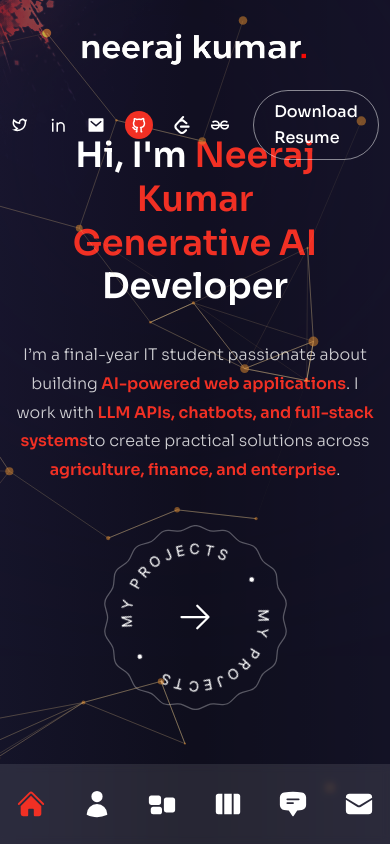
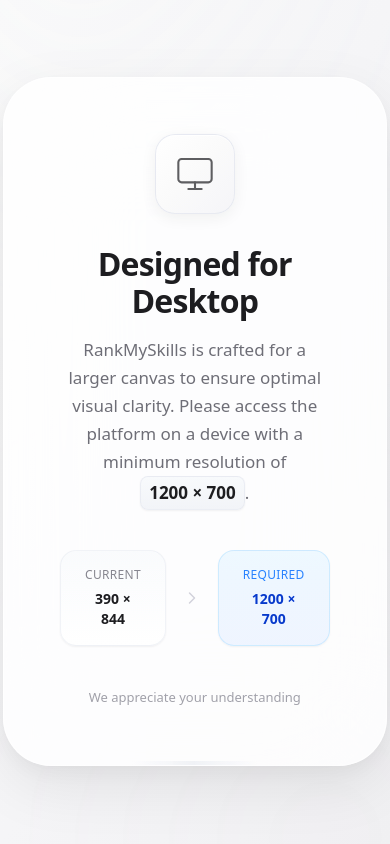
Before and after one commit to Neerajkumar151/Portfolio, a Next.js app: page / in a window 390 px wide. Built offline with nearby package versions, Linux system fonts and the light colour scheme.

Commit message:
screen size adjustment

```diff
--- /dev/null
+++ b/components/ScreenGuard.jsx
@@ -0,0 +1,188 @@
+import { useEffect, useState } from "react";
+
+export default function ScreenGuard({ children }) {
+  const MIN_WIDTH = 1200;
+  const MIN_HEIGHT = 700;
+
+  const [isAllowed, setIsAllowed] = useState(true);
+  const [isMounted, setIsMounted] = useState(false);
+  const [windowSize, setWindowSize] = useState({ width: 0, height: 0 });
+
+  useEffect(() => {
+    setIsMounted(true);
+
+    const checkScreen = () => {
+      const width = window.innerWidth;
+      const height = window.innerHeight;
+      const valid = width >= MIN_WIDTH && height >= MIN_HEIGHT;
+
+      setIsAllowed(valid);
+      setWindowSize({ width, height });
+    };
+
+    checkScreen();
+
+    window.addEventListener("resize", checkScreen);
+    return () => window.removeEventListener("resize", checkScreen);
+  }, []);
+
+  if (!isMounted) return null;
+
+  if (!isAllowed) {
+    return (
+      <div className="relative h-screen w-screen overflow-hidden flex items-center justify-center bg-gradient-to-br from-[#fafafa] via-[#f5f5f7] to-[#f0f0f2]">
+        {/* Elegant animated gradient meshes */}
+        <div className="absolute top-[-15%] left-[-5%] w-[45vw] h-[45vw] bg-gradient-to-br from-blue-100/50 via-indigo-50/40 to-transparent rounded-full blur-[140px] animate-floatSlow pointer-events-none" />
+        <div className="absolute bottom-[-10%] right-[-8%] w-[50vw] h-[50vw] bg-gradient-to-tl from-purple-100/50 via-pink-50/30 to-transparent rounded-full blur-[160px] animate-floatSlower pointer-events-none" />
+        <div className="absolute top-[30%] right-[10%] w-[30vw] h-[30vw] bg-gradient-to-bl from-cyan-100/30 to-transparent rounded-full blur-[120px] animate-pulse-slow pointer-events-none" />
+
+        {/* Ultra-premium glass card with refined shadows */}
+        <div className="relative z-10 w-full max-w-[520px] mx-6 p-14 flex flex-col items-center text-center bg-white/80 backdrop-blur-[60px] saturate-[180%] border border-white/60 rounded-[3rem] shadow-[0_20px_60px_rgba(0,0,0,0.08),0_8px_24px_rgba(0,0,0,0.04),0_2px_8px_rgba(0,0,0,0.02)] animate-appleFadeScale hover:shadow-[0_24px_70px_rgba(0,0,0,0.1),0_10px_28px_rgba(0,0,0,0.05),0_3px_10px_rgba(0,0,0,0.03)] transition-all duration-700 ease-out">
+
+          {/* Refined icon with gradient and subtle glow */}
+          <div className="mb-8 relative group">
+            <div className="absolute inset-0 bg-gradient-to-br from-blue-500/20 to-purple-500/20 rounded-[1.25rem] blur-xl opacity-0 group-hover:opacity-100 transition-opacity duration-500" />
+            <div className="relative w-20 h-20 rounded-[1.25rem] bg-gradient-to-br from-white via-[#fafafa] to-[#f5f5f7] border border-gray-200/80 shadow-[0_4px_16px_rgba(0,0,0,0.06),inset_0_1px_0_rgba(255,255,255,0.9)] flex items-center justify-center text-[#1d1d1f] transform group-hover:scale-105 transition-all duration-500 ease-out">
+              <svg
+                xmlns="http://www.w3.org/2000/svg"
+                viewBox="0 0 24 24"
+                fill="none"
+                stroke="currentColor"
+                strokeWidth="1.25"
+                strokeLinecap="round"
+                strokeLinejoin="round"
+                className="w-10 h-10 opacity-70 group-hover:opacity-90 transition-opacity duration-500"
+              >
+                <rect x="2" y="3" width="20" height="14" rx="2" ry="2" />
+                <line x1="8" y1="21" x2="16" y2="21" />
+                <line x1="12" y1="17" x2="12" y2="21" />
+              </svg>
+            </div>
+          </div>
+
+          {/* Premium typography with refined spacing */}
+          <h1 className="text-[32px] font-semibold tracking-[-0.025em] text-[#1d1d1f] mb-4 leading-[1.15] animate-fadeInUp" style={{ animationDelay: '0.1s' }}>
+            Designed for Desktop
+          </h1>
+
+          <p className="text-[17px] font-normal leading-[1.65] text-[#6e6e73] mb-10 max-w-[420px] animate-fadeInUp" style={{ animationDelay: '0.2s' }}>
+            RankMySkills is crafted for a larger canvas to ensure optimal visual clarity. Please access the platform on a device with a minimum resolution of{' '}
+            <span className="font-semibold text-[#1d1d1f] inline-flex items-center gap-1 px-2 py-0.5 bg-gradient-to-b from-gray-50 to-gray-100 rounded-lg border border-gray-200/60 shadow-sm">
+              1200 × 700
+            </span>
+            .
+          </p>
+
+          {/* Refined dimensions display */}
+          <div className="flex items-center gap-4 mb-10 animate-fadeInUp" style={{ animationDelay: '0.3s' }}>
+            <div className="flex flex-col items-center gap-1.5 px-6 py-4 bg-gradient-to-b from-gray-50/80 to-white/80 rounded-2xl border border-gray-200/50 shadow-sm backdrop-blur-sm">
+              <span className="text-xs font-medium text-[#86868b] uppercase tracking-wide">Current</span>
+              <span className="text-sm font-semibold text-[#1d1d1f] tabular-nums">
+                {isMounted ? `${windowSize.width} × ${windowSize.height}` : '— × —'}
+              </span>
+            </div>
+
+            <div className="text-[#d2d2d7]">
+              <svg width="20" height="20" viewBox="0 0 20 20" fill="none" xmlns="http://www.w3.org/2000/svg">
+                <path d="M7.5 15L12.5 10L7.5 5" stroke="currentColor" strokeWidth="1.5" strokeLinecap="round" strokeLinejoin="round"/>
+              </svg>
+            </div>
+
+            <div className="flex flex-col items-center gap-1.5 px-6 py-4 bg-gradient-to-b from-blue-50/80 to-indigo-50/80 rounded-2xl border border-blue-200/50 shadow-sm backdrop-blur-sm">
+              <span className="text-xs font-medium text-blue-600/80 uppercase tracking-wide">Required</span>
+              <span className="text-sm font-semibold text-blue-900 tabular-nums">1200 × 700</span>
+            </div>
+          </div>
+
+          {/* Subtle footer text */}
+          <p className="text-[13px] font-medium text-[#a1a1a6] animate-fadeInUp" style={{ animationDelay: '0.4s' }}>
+            We appreciate your understanding
+          </p>
+
+          {/* Decorative bottom accent */}
+          <div className="absolute bottom-0 left-1/2 -translate-x-1/2 w-1/3 h-1 bg-gradient-to-r from-transparent via-gray-200 to-transparent rounded-full opacity-50" />
+        </div>
+
+        {/* Refined Apple-style animations */}
+        <style>{`
+          @keyframes appleFadeScale {
+            0% {
+              opacity: 0;
+              transform: scale(0.96) translateY(12px);
+            }
+            100% {
+              opacity: 1;
+              transform: scale(1) translateY(0);
+            }
+          }
+
+          @keyframes fadeInUp {
+            0% {
+              opacity: 0;
+              transform: translateY(8px);
+            }
+            100% {
+              opacity: 1;
+              transform: translateY(0);
+            }
+          }
+
+          @keyframes floatSlow {
+            0%, 100% {
+              transform: translate(0, 0) scale(1);
+            }
+            33% {
+              transform: translate(30px, -30px) scale(1.05);
+            }
+            66% {
+              transform: translate(-20px, 20px) scale(0.95);
+            }
+          }
+
+          @keyframes floatSlower {
+            0%, 100% {
+              transform: translate(0, 0) scale(1);
+            }
+            50% {
+              transform: translate(-40px, -25px) scale(1.08);
+            }
+          }
+
+          @keyframes pulse-slow {
+            0%, 100% {
+              opacity: 0.3;
+              transform: scale(1);
+            }
+            50% {
+              opacity: 0.5;
+              transform: scale(1.1);
+            }
+          }
+
+          .animate-appleFadeScale {
+            animation: appleFadeScale 0.9s cubic-bezier(0.16, 1, 0.3, 1) forwards;
+          }
+
+          .animate-fadeInUp {
+            animation: fadeInUp 0.8s cubic-bezier(0.16, 1, 0.3, 1) forwards;
+            opacity: 0;
+          }
+
+          .animate-floatSlow {
+            animation: floatSlow 25s ease-in-out infinite;
+          }
+
+          .animate-floatSlower {
+            animation: floatSlower 30s ease-in-out infinite;
+          }
+
+          .animate-pulse-slow {
+            animation: pulse-slow 8s ease-in-out infinite;
+          }
+        `}</style>
+      </div>
+    );
+  }
+
+  return <>{children}</>;
+}
--- a/pages/_app.jsx
+++ b/pages/_app.jsx
@@ -1,5 +1,6 @@
 import { AnimatePresence, motion } from "framer-motion";
 import { useRouter } from "next/router";
+import ScreenGuard from "../components/ScreenGuard";
 
 import Layout from "../components/Layout";
 import Transition from "../components/Transition";
@@ -10,14 +11,16 @@
   const router = useRouter();
 
   return (
-    <Layout>
+      <ScreenGuard>
+        <Layout>
       <AnimatePresence mode="wait">
         <motion.div key={router.route} className="h-full">
           <Transition />
           <Component {...pageProps} />
         </motion.div>
       </AnimatePresence>
-    </Layout>
+      </Layout>
+      </ScreenGuard>
   );
 }
 
```
